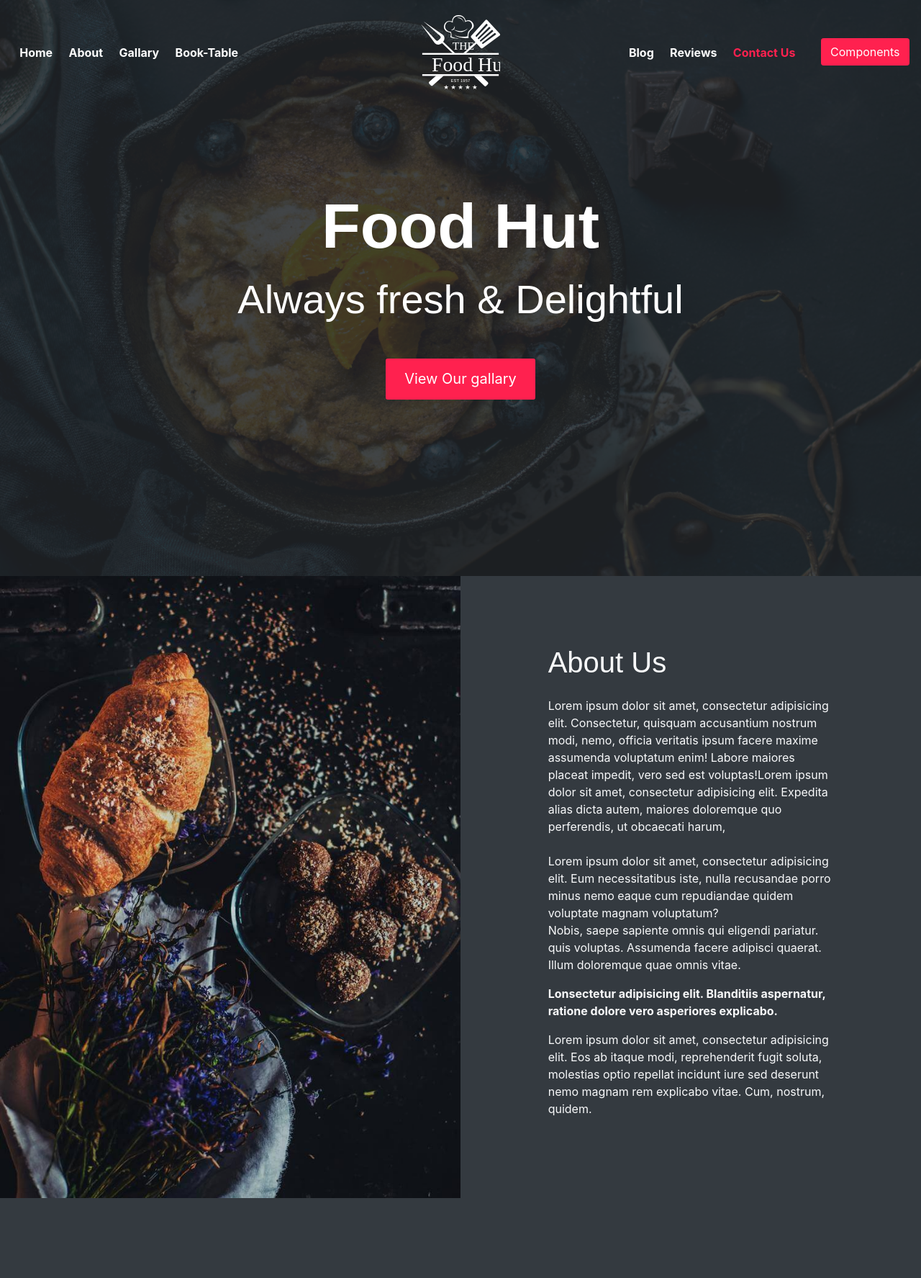
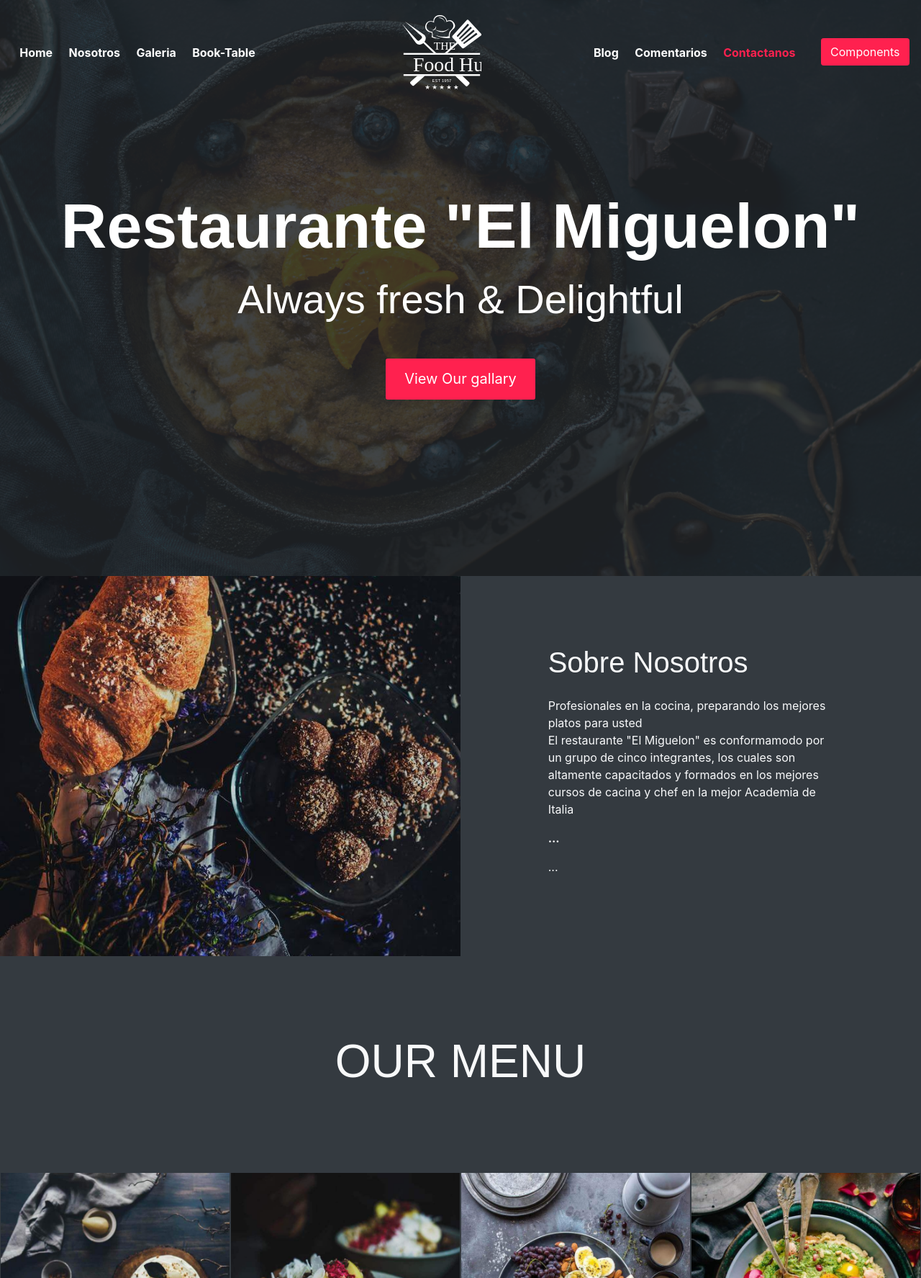
Before and after one commit to Jos748gran/Restaurante_ejemplo, a Django app: page / in a window 1280 px wide. Shown: the top 1775 px of the page at 72% size. Run offline with Django 5.2, Linux system fonts and the light colour scheme; some libraries are stand-ins or nearby versions.

Commit message:
Update home.html

```diff
--- a/ModuloPedidos/templates/home.html
+++ b/ModuloPedidos/templates/home.html
@@ -1,6 +1,6 @@
 {% load static %}
 <!DOCTYPE html>
-<html lang="en">
+<html lang="es">
 <head>
 	<meta charset="utf-8">
     <meta name="viewport" content="width=device-width, initial-scale=1, shrink-to-fit=no">
@@ -29,10 +29,10 @@
                     <a class="nav-link" href="#home">Home</a>
                 </li>
                 <li class="nav-item">
-                    <a class="nav-link" href="#about">About</a>
+                    <a class="nav-link" href="#about">Nosotros</a>
                 </li>
                 <li class="nav-item">
-                    <a class="nav-link" href="#gallary">Gallary</a>
+                    <a class="nav-link" href="#gallary">Galeria</a>
                 </li>
                 <li class="nav-item">
                     <a class="nav-link" href="#book-table">Book-Table</a>
@@ -40,17 +40,17 @@
             </ul>
             <a class="navbar-brand m-auto" href="#">
                 <img src="{% static 'assets/imgs/logo.svg' %}" class="brand-img" alt="">
-                <span class="brand-txt">Food Hut</span>
+                <span class="brand-txt">Restaurante "El Miguelon" </span>
             </a>
             <ul class="navbar-nav">
                 <li class="nav-item">
                     <a class="nav-link" href="#blog">Blog<span class="sr-only">(current)</span></a>
                 </li>
                 <li class="nav-item">
-                    <a class="nav-link" href="#testmonial">Reviews</a>
+                    <a class="nav-link" href="#testmonial">Comentarios</a>
                 </li>
                 <li class="nav-item">
-                    <a class="nav-link" href="#contact">Contact Us</a>
+                    <a class="nav-link" href="#contact">Contactanos</a>
                 </li>
                 <li class="nav-item">
                     <a href="components.html" class="btn btn-primary ml-xl-4">Components</a>
@@ -61,7 +61,7 @@
     <!-- header -->
     <header id="home" class="header">
         <div class="overlay text-white text-center">
-            <h1 class="display-2 font-weight-bold my-3">Food Hut</h1>
+            <h1 class="display-2 font-weight-bold my-3">Restaurante "El Miguelon"</h1>
             <h2 class="display-4 mb-5">Always fresh &amp; Delightful</h2>
             <a class="btn btn-lg btn-primary" href="#gallary">View Our gallary</a>
         </div>
@@ -74,11 +74,10 @@
             <div class="col-lg-6">
                 <div class="row justify-content-center">
                     <div class="col-sm-8 py-5 my-5">
-                        <h2 class="mb-4">About Us</h2>
-                        <p>Lorem ipsum dolor sit amet, consectetur adipisicing elit. Consectetur, quisquam accusantium nostrum modi, nemo, officia veritatis ipsum facere maxime assumenda voluptatum enim! Labore maiores placeat impedit, vero sed est voluptas!Lorem ipsum dolor sit amet, consectetur adipisicing elit. Expedita alias dicta autem, maiores doloremque quo perferendis, ut obcaecati harum, <br><br>Lorem ipsum dolor sit amet, consectetur adipisicing elit. Eum necessitatibus iste,
-                        nulla recusandae porro minus nemo eaque cum repudiandae quidem voluptate magnam voluptatum? <br>Nobis, saepe sapiente omnis qui eligendi pariatur. quis voluptas. Assumenda facere adipisci quaerat. Illum doloremque quae omnis vitae.</p>
-                        <p><b>Lonsectetur adipisicing elit. Blanditiis aspernatur, ratione dolore vero asperiores explicabo.</b></p>
-                        <p>Lorem ipsum dolor sit amet, consectetur adipisicing elit. Eos ab itaque modi, reprehenderit fugit soluta, molestias optio repellat incidunt iure sed deserunt nemo magnam rem explicabo vitae. Cum, nostrum, quidem.</p>
+                        <h2 class="mb-4">Sobre Nosotros</h2>
+                        <p>Profesionales en la cocina, preparando los mejores platos para usted<br>El restaurante "El Miguelon" es conformamodo por un grupo de cinco integrantes, los cuales son altamente capacitados y formados en los mejores cursos de cacina y chef en la mejor Academia de Italia</p>
+                        <p><b>... </b></p>
+                        <p>...</p>
                     </div>
                 </div>
             </div>
@@ -167,7 +166,7 @@
     <!-- book a table Section  -->
     <div class="container-fluid has-bg-overlay text-center text-light has-height-lg middle-items" id="book-table">
         <div class="">
-            <h2 class="section-title mb-5">BOOK A TABLE</h2>
+            <h2 class="section-title mb-5">RESERVA UNA MESA</h2>
             <div class="row mb-5">
                 <div class="col-sm-6 col-md-3 col-xs-12 my-2">
                     <input type="email" id="booktable" class="form-control form-control-lg custom-form-control" placeholder="EMAIL">
@@ -182,7 +181,7 @@
                     <input type="date" id="booktable" class="form-control form-control-lg custom-form-control" placeholder="12/12/12">
                 </div>
             </div>
-            <a href="#" class="btn btn-lg btn-primary" id="rounded-btn">FIND TABLE</a>
+            <a href="#" class="btn btn-lg btn-primary" id="rounded-btn">BUSCAR MESA</a>
         </div>
     </div>
 
@@ -279,28 +278,27 @@
         <div class="row mt-3 mb-5">
             <div class="col-md-4 my-3 my-md-0">
                 <div class="testmonial-card">
-                    <h3 class="testmonial-title">John Doe</h3>
-                    <h6 class="testmonial-subtitle">Web Designer</h6>
+                    <h3 class="testmonial-title">Carlos Josue</h3>
+                    <h6 class="testmonial-subtitle">Experto Culinario</h6>
                     <div class="testmonial-body">
-                        <p>Lorem ipsum dolor sit amet, consectetur adipisicing elit. Earum nobis eligendi, quaerat accusamus ipsum sequi dignissimos consequuntur blanditiis natus. Aperiam!</p>
+                        <p>Lo mejor he he provado en mi vida se los recomiendo cien por ciento, es una delicia comer en dicho restaurante y un privilegio que pocos tienen, he probado un tamal que me a cambiando mi vida completamente</p>
                     </div>
                 </div>
             </div>
             <div class="col-md-4 my-3 my-md-0">
                 <div class="testmonial-card">
                     <h3 class="testmonial-title">Steve Thomas</h3>
-                    <h6 class="testmonial-subtitle">UX/UI Designer</h6>
+                    <h6 class="testmonial-subtitle">Padre de Familia</h6>
                     <div class="testmonial-body">
-                        <p>Lorem ipsum dolor sit amet, consectetur adipisicing elit. Laborum minus obcaecati cum eligendi perferendis magni dolorum ipsum magnam, sunt reiciendis natus. Aperiam!</p>
-                    </div>
+                        <p>Senti que entre al paraiso cuando probe el primer bocado del plato especial, una delicia para mi</p>
                 </div>
             </div>
             <div class="col-md-4 my-3 my-md-0">
                 <div class="testmonial-card">
                     <h3 class="testmonial-title">Miranda Joy</h3>
-                    <h6 class="testmonial-subtitle">Graphic Designer</h6>
+                    <h6 class="testmonial-subtitle">Felizmente Casada</h6>
                     <div class="testmonial-body">
-                        <p>Lorem ipsum dolor sit amet, consectetur adipisicing elit. Aliquid, nam. Earum nobis eligendi, dignissimos consequuntur blanditiis natus. Aperiam!</p>
+                        <p>He venido con mi mama y fue la mejor eleccion de mi vida que haberme casado, los platos una delicia, mi mama ya pedia la receta al chef para prepararlos en la casa, pero dudo que logre alcanzar tal nivel</p>
                     </div>
                 </div>
             </div>
@@ -314,12 +312,12 @@
                 <div id="map" style="width: 100%; height: 100%; min-height: 400px"></div>
             </div>
             <div class="col-md-6 px-5 has-height-lg middle-items">
-                <h3>FIND US</h3>
-                <p>Lorem ipsum dolor sit amet, consectetur adipisicing elit. Sit, laboriosam doloremque odio delectus, sunt magnam laborum impedit molestiae, magni quae ipsum, ullam eos! Alias suscipit impedit et, adipisci illo quam.</p>
+                <h3>ENCUENTRANOS</h3>
+                <p>Estamos ubicados en la provincia de loja</p>
                 <div class="text-muted">
-                    <p><span class="ti-location-pin pr-3"></span> 12345 Fake ST NoWhere, AB Country</p>
-                    <p><span class="ti-support pr-3"></span> (123) 456-7890</p>
-                    <p><span class="ti-email pr-3"></span>info@website.com</p>
+                    <p><span class="ti-location-pin pr-3"></span> Ciudad Universitaria  Guillermo Falconí - Loja - Ecuador </p>
+                    <p><span class="ti-support pr-3"></span> 0969089092</p>
+                    <p><span class="ti-email pr-3"></span>carlosjosue@gmail.com</p>
                 </div>
             </div>
         </div>
@@ -329,16 +327,16 @@
     <div class="container-fluid bg-dark text-light has-height-md middle-items border-top text-center wow fadeIn">
         <div class="row">
             <div class="col-sm-4">
-                <h3>EMAIL US</h3>
-                <P class="text-muted">info@website.com</P>
+                <h3>CONTACTANOS</h3>
+                <P class="text-muted">carlosjosue@gmail.com</P>
             </div>
             <div class="col-sm-4">
-                <h3>CALL US</h3>
-                <P class="text-muted">(123) 456-7890</P>
+                <h3>LLAMANOS</h3>
+                <P class="text-muted">0969089092</P>
             </div>
             <div class="col-sm-4">
-                <h3>FIND US</h3>
-                <P class="text-muted">12345 Fake ST NoWhere AB Country</P>
+                <h3>ENCUENTRANOS</h3>
+                <P class="text-muted">Ciudad Universitaria  Guillermo Falconí - Loja - Ecuado</P>
             </div>
         </div>
     </div>
```
